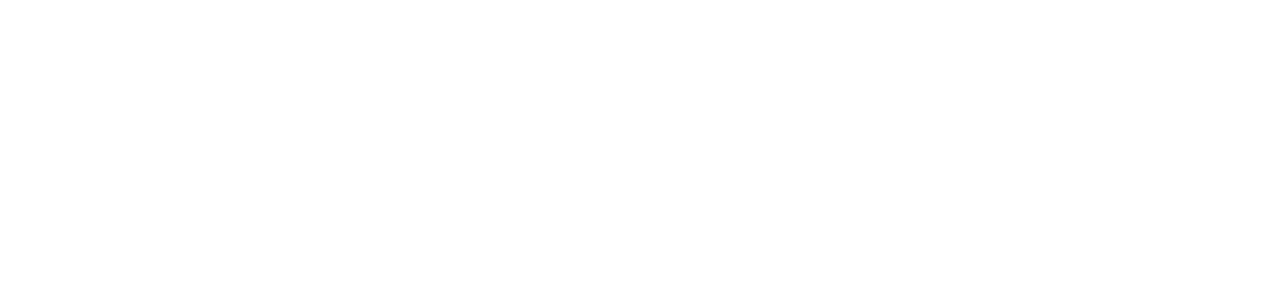
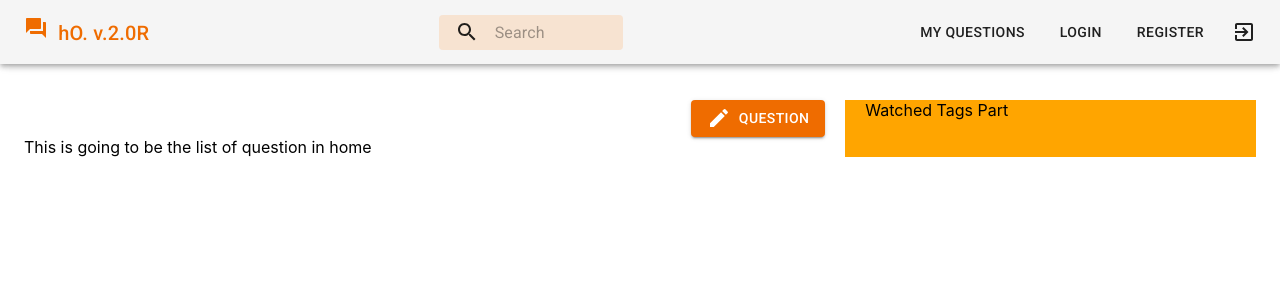
Before and after one commit to ramdhon/hacktivoverflow-react, a React (Create React App) app in the folder client-hackoverflow/: page / in a window 1280 px wide. Shown: the top 300 px of the page. Built offline with nearby package versions, Linux system fonts and the light colour scheme.

Commit message:
layout scratch

```diff
--- a/client-hackoverflow/public/index.html
+++ b/client-hackoverflow/public/index.html
@@ -2,7 +2,8 @@
 <html lang="en">
   <head>
     <meta charset="utf-8" />
-    <link rel="shortcut icon" href="%PUBLIC_URL%/favicon.ico" />
+    <!-- <link rel="shortcut icon" href="%PUBLIC_URL%/favicon.ico" /> -->
+    <link rel="shortcut icon" href="http://www.userlogos.org/files/icn_stackoverflow2.png" />
     <meta name="viewport" content="width=device-width, initial-scale=1" />
     <meta name="theme-color" content="#000000" />
     <link rel="stylesheet" href="https://fonts.googleapis.com/css?family=Roboto:300,400,500&display=swap" />
--- a/client-hackoverflow/src/App.js
+++ b/client-hackoverflow/src/App.js
@@ -1,11 +1,18 @@
-import React from 'react';
+import React, { Component } from 'react'
 
-function App() {
-  return (
-    <div className="App">
+import { Provider } from 'react-redux'
+import store from './store'
 
-    </div>
-  );
+import Root from './Root';
+
+class App extends Component {
+  render() {
+    return (
+      <Provider store={store}>
+        <Root />
+      </Provider>
+    )
+  }
 }
 
 export default App;
--- /dev/null
+++ b/client-hackoverflow/src/Root.js
@@ -0,0 +1,63 @@
+import React, { Component } from 'react'
+import { BrowserRouter as Router, Route, Switch } from 'react-router-dom'
+import { connect } from 'react-redux'
+
+import { Home, MyQuestions } from './views'
+
+import { NavBar } from './components'
+
+import { createMuiTheme } from '@material-ui/core/styles';
+import { ThemeProvider } from '@material-ui/styles';
+import orange from '@material-ui/core/colors/orange';
+
+import Container from '@material-ui/core/Container';
+import Grid from '@material-ui/core/Grid';
+
+const theme = createMuiTheme({
+  palette: {
+    primary: {
+      main: orange[800],
+    },
+  },
+});
+
+class Root extends Component {
+  state = {
+
+  }
+
+  render () {
+    return (
+      <Router>
+        <ThemeProvider theme={theme}>
+          <NavBar />
+          <Container style={{ paddingTop: "100px" }} fixed>
+            <Grid container>
+              <Grid style={{ paddingRight: "20px" }} item xs={8}>
+                <Switch>
+                  <Route path="/" exact render={(props) => (<Home {...props} />)} />
+                  <Route path="/user/questions" render={(props) => (<MyQuestions {...props} />)} />
+                </Switch>
+              </Grid>
+              <Grid style={{ backgroundColor: "orange", paddingLeft: "20px" }} item xs={4}>
+                Watched Tags Part
+              </Grid>
+            </Grid>
+          </Container>
+        </ThemeProvider>
+      </Router>
+    )
+  }
+}
+
+const mapStateToProps = (state) => {
+  return {
+
+  }
+}
+
+const mapDispatchToProps = {
+
+}
+
+export default connect(mapStateToProps, mapDispatchToProps)(Root);
--- /dev/null
+++ b/client-hackoverflow/src/components/NavBar.js
@@ -0,0 +1,113 @@
+import React from 'react';
+import AppBar from '@material-ui/core/AppBar';
+import Toolbar from '@material-ui/core/Toolbar';
+import IconButton from '@material-ui/core/IconButton';
+import Typography from '@material-ui/core/Typography';
+import InputBase from '@material-ui/core/InputBase';
+// import { fade } from '@material-ui/core/styles/colorManipulator';
+import { makeStyles } from '@material-ui/core/styles';
+import QAIcon from '@material-ui/icons/QuestionAnswer';
+import LogoutIcon from '@material-ui/icons/ExitToApp';
+import SearchIcon from '@material-ui/icons/Search';
+import Button from '@material-ui/core/Button';
+
+import { Link } from 'react-router-dom'
+
+const useStyles = makeStyles(theme => ({
+  root: {
+    flexGrow: 1,
+  },
+  title: {
+    display: 'none',
+    [theme.breakpoints.up('sm')]: {
+      display: 'block',
+    },
+  },
+  button: {
+    margin: theme.spacing(1),
+  },
+  search: {
+    position: 'relative',
+    borderRadius: theme.shape.borderRadius,
+    backgroundColor: 'rgba(255, 123, 0, 0.15)',
+    // backgroundColor: fade(theme.palette.common.black, 0.15),
+    '&:hover': {
+      backgroundColor: 'rgba(255, 123, 0, 0.25)',
+      // backgroundColor: fade(theme.palette.common.black, 0.25),
+    },
+    marginLeft: 0,
+    width: '100%',
+    [theme.breakpoints.up('sm')]: {
+      marginLeft: theme.spacing(1),
+      width: 'auto',
+    },
+  },
+  searchIcon: {
+    width: theme.spacing(7),
+    height: '100%',
+    position: 'absolute',
+    pointerEvents: 'none',
+    display: 'flex',
+    alignItems: 'center',
+    justifyContent: 'center',
+  },
+  inputRoot: {
+    color: 'inherit',
+  },
+  inputInput: {
+    padding: theme.spacing(1, 1, 1, 7),
+    transition: theme.transitions.create('width'),
+    width: '100%',
+    [theme.breakpoints.up('sm')]: {
+      width: 120,
+      '&:focus': {
+        width: 200,
+      },
+    },
+  },
+}));
+
+function NavBar() {
+  const classes = useStyles();
+
+  return (
+    <div className={classes.root}>
+      <AppBar position="fixed" color="default">
+        <Toolbar>
+          <Link style={{ textDecoration: "none" }}to="/">
+            <Typography className={classes.title} color="primary" variant="h6" noWrap>
+              <QAIcon />
+              &nbsp;
+              hO. v.2.0R
+            </Typography>
+          </Link>
+          <div className={classes.root} />
+          <div className={classes.search}>
+            <div className={classes.searchIcon}>
+              <SearchIcon />
+            </div>
+            <InputBase
+              placeholder="Search"
+              classes={{
+                root: classes.inputRoot,
+                input: classes.inputInput,
+              }}
+              inputProps={{ 'aria-label': 'Search' }}
+            />
+          </div>
+          <div className={classes.root} />
+          <Link to="/user/questions">
+            <Button color="" className={classes.button}>My Questions</Button>
+          </Link>
+          <Button className={classes.button}>Login</Button>
+          <Button className={classes.button}>Register</Button>
+          <IconButton color="inherit" edge="end">
+            <LogoutIcon />
+          </IconButton>
+        </Toolbar>
+      </AppBar>
+    </div>
+  );
+}
+
+export default NavBar;
--- /dev/null
+++ b/client-hackoverflow/src/components/index.js
@@ -0,0 +1,5 @@
+import NavBar from './NavBar'
+
+export {
+  NavBar
+}
--- /dev/null
+++ b/client-hackoverflow/src/store/index.js
@@ -0,0 +1,12 @@
+import { createStore, applyMiddleware } from 'redux'
+import reducer from './reducer'
+
+const logger = store => next => action => {
+  // console.log('tested! before action', action)
+  next(action)
+  // console.log('tested! after action', store.getState())
+}
+
+const store = createStore(reducer, applyMiddleware(logger));
+
+export default store;
--- /dev/null
+++ b/client-hackoverflow/src/store/reducer.js
@@ -0,0 +1,12 @@
+const defaultState = {
+
+}
+
+function reducer (state = defaultState, action) {
+  switch(action.type) {
+    default:
+      return state
+  }
+}
+
+export default reducer;
--- /dev/null
+++ b/client-hackoverflow/src/views/Home.js
@@ -0,0 +1,25 @@
+import React, { Component } from 'react'
+
+import Button from '@material-ui/core/Button';
+import Grid from '@material-ui/core/Grid';
+
+import CreateIcon from '@material-ui/icons/Create';
+
+export default class Home extends Component {
+  render() {
+    return (
+      <Grid container>
+        <Grid container justify="flex-end">
+          <Button variant="contained" color="primary">
+            <CreateIcon />
+            &nbsp;
+            QUESTION
+          </Button>
+        </Grid>
+        <Grid container>
+          This is going to be the list of question in home
+        </Grid>
+      </Grid>
+    )
+  }
+}
--- /dev/null
+++ b/client-hackoverflow/src/views/MyQuestions.js
@@ -0,0 +1,11 @@
+import React, { Component } from 'react'
+
+export default class MyQuestions extends Component {
+  render() {
+    return (
+      <div>
+        This is My Questions
+      </div>
+    )
+  }
+}
--- /dev/null
+++ b/client-hackoverflow/src/views/index.js
@@ -0,0 +1,7 @@
+import Home from './Home'
+import MyQuestions from './MyQuestions'
+
+export {
+  Home,
+  MyQuestions
+}
```
